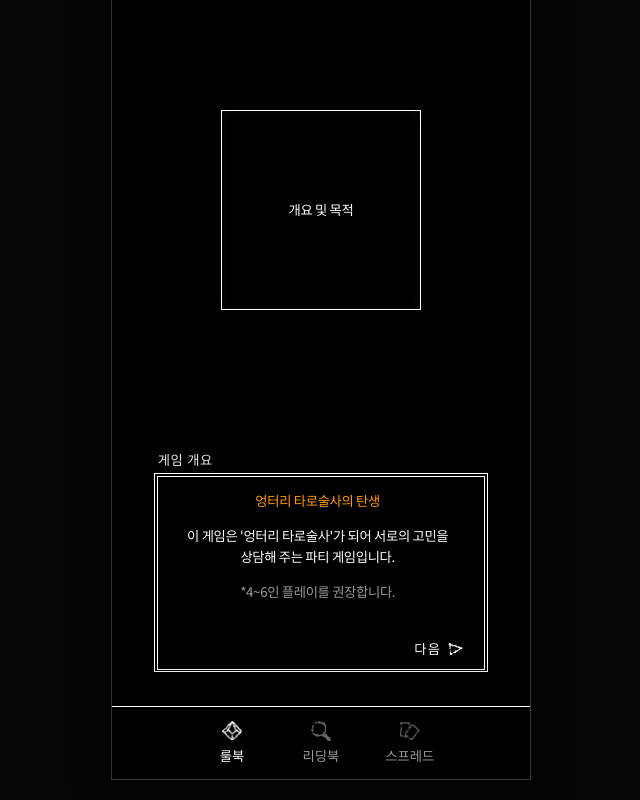
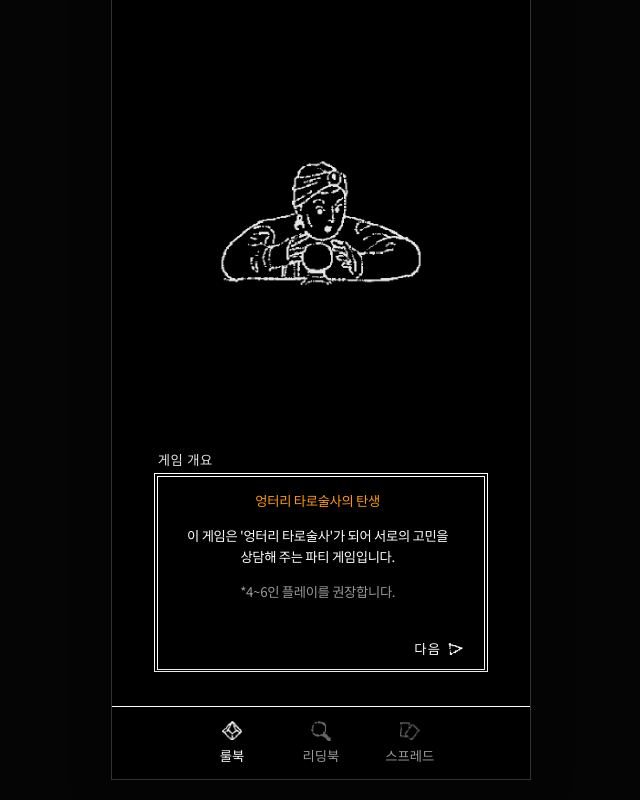
Before and after one commit to horangg/The-Fortune-Pack, a React (Vite) app: page / in a window 1280 px wide. Both pictures are taken after a click on the button "룰북". Shown: the part 80-880 px from the top of the page, without its empty margins (319-959 px from the left). Built offline with nearby package versions, Linux system fonts and the light colour scheme.

Commit message:
design: 룰북 중앙 타로 마스터 이미지 상하 위치 조정

```diff
--- a/src/components/RulebookTab.tsx
+++ b/src/components/RulebookTab.tsx
@@ -197,16 +197,15 @@ export const RulebookTab: React.FC = () => {
         </div>
       </div>
 
-      {/* Center Square Frame (Matches Image) */}
-      <div className="flex-1 flex flex-col items-center justify-center py-6">
+      {/* Center Image */}
+      <div className="flex-1 flex flex-col items-center justify-center py-6 mt-8">
         <div className="relative flex items-center justify-center">
 
-          {/* Square Outline Box */}
-          <div className="w-[200px] h-[200px] border border-white flex items-center justify-center p-4 text-center bg-black/50 select-none shadow-[inset_0_0_10px_rgba(255,255,255,0.05)]">
-            <span className="text-[15px] text-white">
-              {slides[currentIndex].boxText}
-            </span>
-          </div>
+          <img
+            src={`${import.meta.env.BASE_URL}tarot master.png`}
+            alt="Tarot Master"
+            className="w-[200px] h-[200px] object-contain opacity-90"
+          />
 
         </div>
       </div>
```
Also changed, not shown: public/tarot master.png (added).
